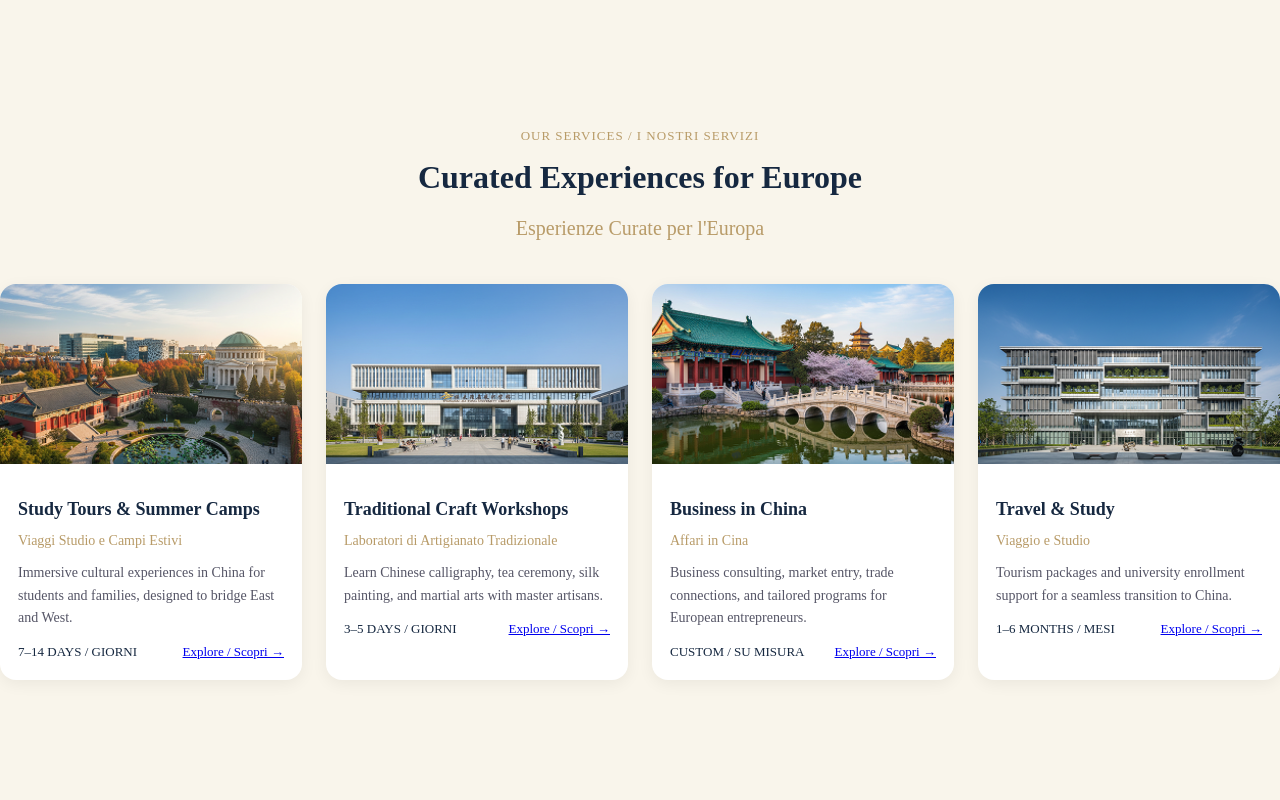
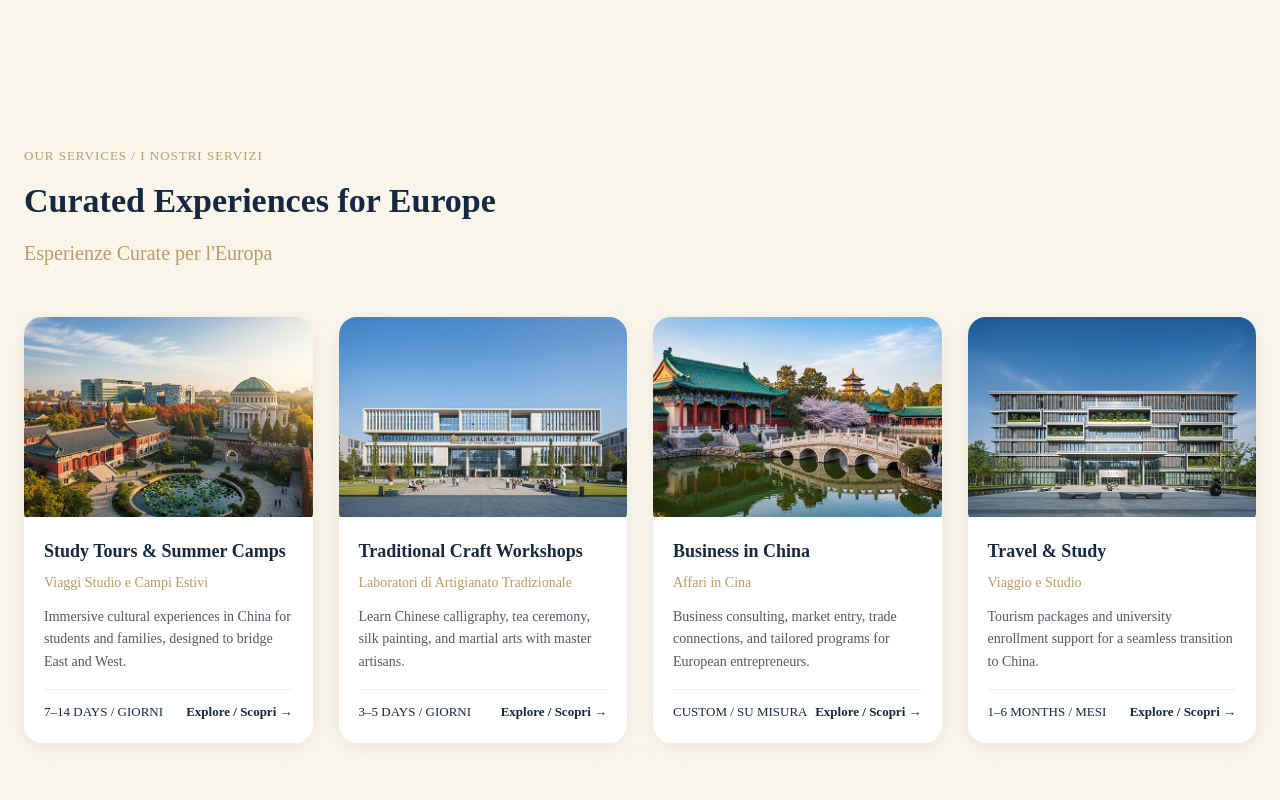
Before and after one commit to mariarosa19980704-cmd/N-S-Educazione-Studio, a plain HTML site: page index.html in a window 1280 px wide. Shown: the part 1220-2020 px from the top of the page. Drawn offline with Linux system fonts and the light colour scheme.

Commit message:
Update index.html

```diff
--- a/index.html
+++ b/index.html
@@ -189,50 +189,127 @@
             color:var(--text-light);
             margin-bottom:16px;
         }
-        /* ========== Services / Our Services ========== */
-        .services {
-            padding:80px 0;
-            text-align:center;
+        /* ========== Services New / 修复成第二张图那种杂志式 UI ========== */
+.services-new {
+    padding: 100px 0;
+    background-color: var(--cream);
 }
-        .service-grid {
-            display:grid;
+
+.section-top {
+    margin-bottom: 48px;
+}
+
+.section-sub {
+    font-size: 13px;
+    color: var(--gold);
+    letter-spacing: 1px;
+    text-transform: uppercase;
+    margin-bottom: 8px;
+}
+
+.section-title {
+    font-size: 34px;
+    font-weight: 700;
+    color: var(--dark-navy);
+    margin-bottom: 8px;
+}
+
+.section-title-it {
+    font-size: 20px;
+    color: var(--gold);
+}
+
+.services-grid {
+    display: grid;
     grid-template-columns: repeat(4, 1fr);
-            gap:24px;
-            margin-top:40px;
+    gap: 26px;
 }
-        .service-card {
-            background:white;
-            border-radius:var(--radius-lg);
-            overflow:hidden;
-            text-align:left;
-            box-shadow:var(--shadow-sm);
+
+.service-card-new {
+    background: #fff;
+    border-radius: 18px;
+    overflow: hidden;
+    box-shadow: 0 4px 20px rgba(0, 0, 0, 0.06);
+    display: flex;
+    flex-direction: column;
+    transition: 0.3s ease;
 }
-        .service-card img {
-            width:100%;
-            height:180px;
-            object-fit:cover;
+
+.service-card-new:hover {
+    transform: translateY(-4px);
+    box-shadow: 0 8px 24px rgba(0, 0, 0, 0.10);
 }
-        .service-card-body {
-            padding:18px;
+
+.service-img {
+    width: 100%;
+    height: 200px;
+    overflow: hidden;
 }
-        .service-card h3 {
-            font-size:18px;
-            margin:6px 0;
+
+.service-img img {
+    width: 100%;
+    height: 100%;
+    object-fit: cover;
+    display: block;
 }
-        .service-card .it-name {
-            color:var(--gold);
-            font-size:14px;
+
+.service-info {
+    padding: 20px;
+    flex: 1;
+    display: flex;
+    flex-direction: column;
+    justify-content: space-between;
 }
-        .service-card p {
-            font-size:14px;
-            color:var(--text-light);
-            margin:10px 0;
+
+.service-info h3 {
+    font-size: 18px;
+    margin: 0 0 6px;
+    color: var(--dark-navy);
 }
-        .service-footer-row {
-            display:flex;
-            justify-content:space-between;
-            font-size:13px;
-            margin-top:12px;
+
+.service-it {
+    font-size: 14px;
+    color: var(--gold);
+    margin-bottom: 12px;
+}
+
+.service-info p {
+    font-size: 14px;
+    color: var(--text-light);
+    line-height: 1.6;
+    margin-bottom: 16px;
+}
+
+.service-meta {
+    display: flex;
+    justify-content: space-between;
+    align-items: center;
+    font-size: 13px;
+    padding-top: 12px;
+    border-top: 1px solid #eee;
+}
+
+.service-meta a {
+    color: var(--dark-navy);
+    text-decoration: none;
+    font-weight: 600;
+}
+
+/* 移动端适配 */
+@media (max-width: 992px) {
+    .services-grid {
+        grid-template-columns: repeat(2, 1fr);
+    }
+}
+
+@media (max-width: 576px) {
+    .services-grid {
+        grid-template-columns: 1fr;
+    }
+
+    .section-title {
+        font-size: 28px;
+    }
 }
         /* ========== Partner Institutions ========== */
         .institutions {
@@ -489,62 +566,78 @@
         </div>
     </section>
     <!-- Services -->
-    <section class="services container">
-        <div class="section-eyebrow">OUR SERVICES / I NOSTRI SERVIZI</div>
-        <h2 class="section-title-en">Curated Experiences for Europe</h2>
+<section class="services-new">
+    <div class="container">
+        <div class="section-top">
+            <div>
+                <div class="section-sub">OUR SERVICES / I NOSTRI SERVIZI</div>
+                <h2 class="section-title">Curated Experiences for Europe</h2>
                 <div class="section-title-it">Esperienze Curate per l'Europa</div>
-        <div class="service-grid">
-            <!-- Service 1 -->
-            <div class="service-card">
+            </div>
+        </div>
+
+        <div class="services-grid">
+
+            <div class="service-card-new">
+                <div class="service-img">
                     <img src="images/service_01.png" alt="Study Tours">
-                <div class="service-card-body">
+                </div>
+                <div class="service-info">
                     <h3>Study Tours & Summer Camps</h3>
-                    <div class="it-name">Viaggi Studio e Campi Estivi</div>
+                    <div class="service-it">Viaggi Studio e Campi Estivi</div>
                     <p>Immersive cultural experiences in China for students and families, designed to bridge East and West.</p>
-                    <div class="service-footer-row">
+                    <div class="service-meta">
                         <span>7–14 DAYS / GIORNI</span>
                         <a href="#">Explore / Scopri →</a>
                     </div>
                 </div>
             </div>
-            <!-- Service 2 -->
-            <div class="service-card">
+
+            <div class="service-card-new">
+                <div class="service-img">
                     <img src="images/service_02.png" alt="Traditional Craft">
-                <div class="service-card-body">
+                </div>
+                <div class="service-info">
                     <h3>Traditional Craft Workshops</h3>
-                    <div class="it-name">Laboratori di Artigianato Tradizionale</div>
+                    <div class="service-it">Laboratori di Artigianato Tradizionale</div>
                     <p>Learn Chinese calligraphy, tea ceremony, silk painting, and martial arts with master artisans.</p>
-                    <div class="service-footer-row">
+                    <div class="service-meta">
                         <span>3–5 DAYS / GIORNI</span>
                         <a href="#">Explore / Scopri →</a>
                     </div>
                 </div>
             </div>
-            <!-- Service3 -->
-            <div class="service-card">
+
+            <div class="service-card-new">
+                <div class="service-img">
                     <img src="images/service_03.png" alt="Business China">
-                <div class="service-card-body">
+                </div>
+                <div class="service-info">
                     <h3>Business in China</h3>
-                    <div class="it-name">Affari in Cina</div>
+                    <div class="service-it">Affari in Cina</div>
                     <p>Business consulting, market entry, trade connections, and tailored programs for European entrepreneurs.</p>
-                    <div class="service-footer-row">
+                    <div class="service-meta">
                         <span>CUSTOM / SU MISURA</span>
                         <a href="#">Explore / Scopri →</a>
                     </div>
                 </div>
             </div>
-            <!-- Service4 -->
-            <div class="service-card">
+
+            <div class="service-card-new">
+                <div class="service-img">
                     <img src="images/service_04.png" alt="Travel & Study">
-                <div class="service-card-body">
+                </div>
+                <div class="service-info">
                     <h3>Travel & Study</h3>
-                    <div class="it-name">Viaggio e Studio</div>
+                    <div class="service-it">Viaggio e Studio</div>
                     <p>Tourism packages and university enrollment support for a seamless transition to China.</p>
-                    <div class="service-footer-row">
+                    <div class="service-meta">
                         <span>1–6 MONTHS / MESI</span>
                         <a href="#">Explore / Scopri →</a>
                     </div>
                 </div>
+            </div>
+
         </div>
     </div>
 </section>
```
Lines whose indentation alone changed are shown as unchanged.
